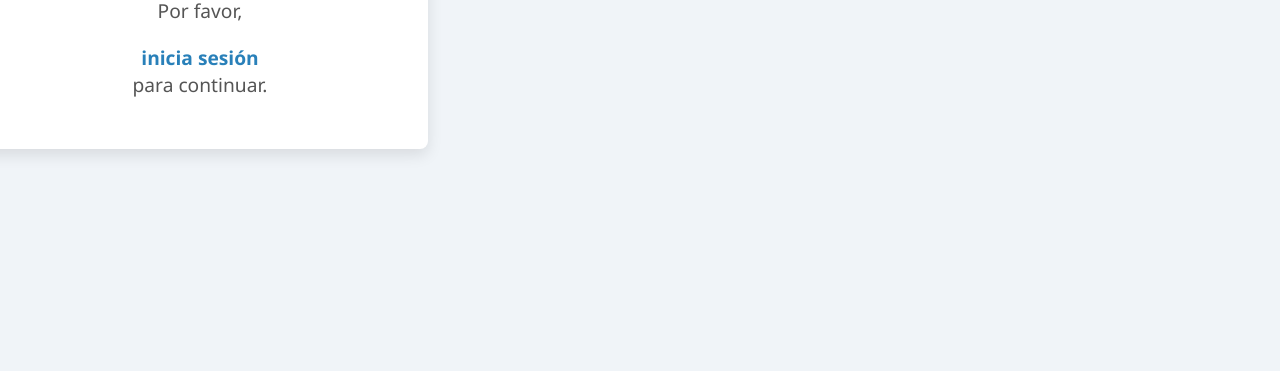
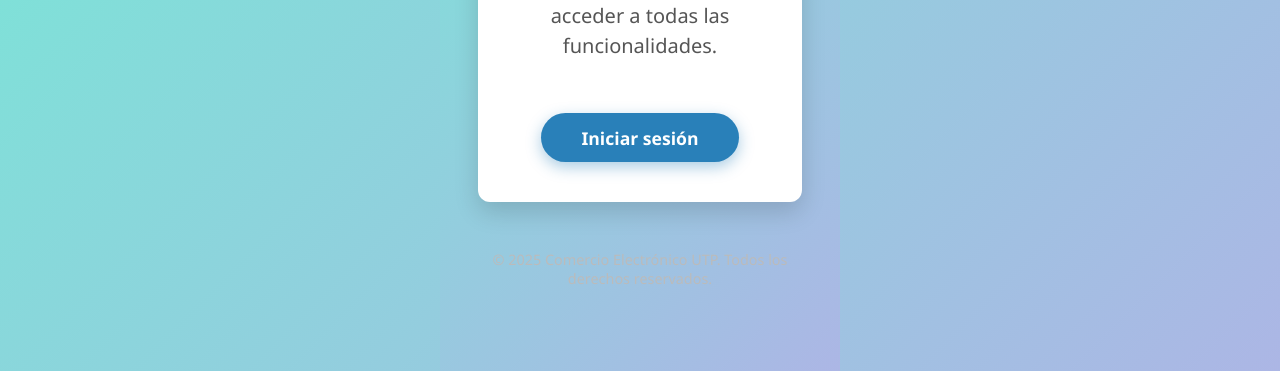
Before and after one commit to WillRamos13/Eccomerce-utp, a website: page public/index.html in a window 1280 px wide. Shown: the part 429-800 px from the top of the page. Drawn offline with Linux system fonts and the light colour scheme.

Commit message:
cambios en index.html

```diff
--- a/public/index.html
+++ b/public/index.html
@@ -6,59 +6,86 @@
     <title>Página Principal</title>
     <link rel="stylesheet" href="style.css" />
     <style>
-        /* Estilos simples y limpios para mejorar la interfaz */
-        body {
+        /* Reset básico */
+        * {
+            box-sizing: border-box;
+        }
+
+        body, html {
+            height: 100%;
+            margin: 0;
             font-family: 'Segoe UI', Tahoma, Geneva, Verdana, sans-serif;
-            background: #f0f4f8;
+            background: linear-gradient(135deg, #74ebd5 0%, #ACB6E5 100%);
             color: #333;
-            margin: 0;
-            padding: 0;
             display: flex;
             flex-direction: column;
-            min-height: 100vh;
             justify-content: center;
             align-items: center;
             text-align: center;
         }
 
+        .container {
+            background: #fff;
+            padding: 2.5rem 3.5rem;
+            border-radius: 12px;
+            box-shadow: 0 10px 25px rgba(0,0,0,0.15);
+            max-width: 420px;
+            width: 90%;
+            transition: transform 0.3s ease;
+        }
+
+            .container:hover {
+                transform: translateY(-5px);
+                box-shadow: 0 15px 30px rgba(0,0,0,0.2);
+            }
+
         h1 {
-            font-size: 2.8rem;
+            font-size: 3rem;
             color: #2c3e50;
-            margin-bottom: 0.5rem;
+            margin-bottom: 1rem;
         }
 
         p {
-            font-size: 1.2rem;
+            font-size: 1.25rem;
             color: #555;
+            margin-bottom: 2rem;
+            line-height: 1.5;
         }
 
-        a {
-            color: #2980b9;
+        a.button {
+            display: inline-block;
+            background-color: #2980b9;
+            color: white;
             text-decoration: none;
-            font-weight: 600;
-            transition: color 0.3s ease;
+            font-weight: 700;
+            padding: 0.8rem 2.5rem;
+            border-radius: 30px;
+            font-size: 1.1rem;
+            box-shadow: 0 5px 15px rgba(41, 128, 185, 0.4);
+            transition: background-color 0.3s ease, box-shadow 0.3s ease;
         }
 
-            a:hover {
-                color: #1c5980;
-                text-decoration: underline;
+            a.button:hover {
+                background-color: #1c5980;
+                box-shadow: 0 8px 20px rgba(28, 89, 128, 0.6);
             }
 
-        /* Contenedor para el contenido */
-        .container {
-            background: white;
-            padding: 2rem 3rem;
-            border-radius: 8px;
-            box-shadow: 0 6px 15px rgba(0,0,0,0.1);
-            max-width: 400px;
-            width: 90%;
+        footer {
+            margin-top: 3rem;
+            font-size: 0.9rem;
+            color: #bbb;
         }
     </style>
 </head>
 <body>
     <div class="container">
         <h1>Bienvenido a la página</h1>
-        <p>Por favor, <a href="/login.html">inicia sesión</a> para continuar.</p>
+        <p>Por favor, inicia sesión para continuar y acceder a todas las funcionalidades.</p>
+        <a href="/login.html" class="button">Iniciar sesión</a>
     </div>
+
+    <footer>
+        &copy; 2025 Comercio Electrónico UTP. Todos los derechos reservados.
+    </footer>
 </body>
 </html>
```
